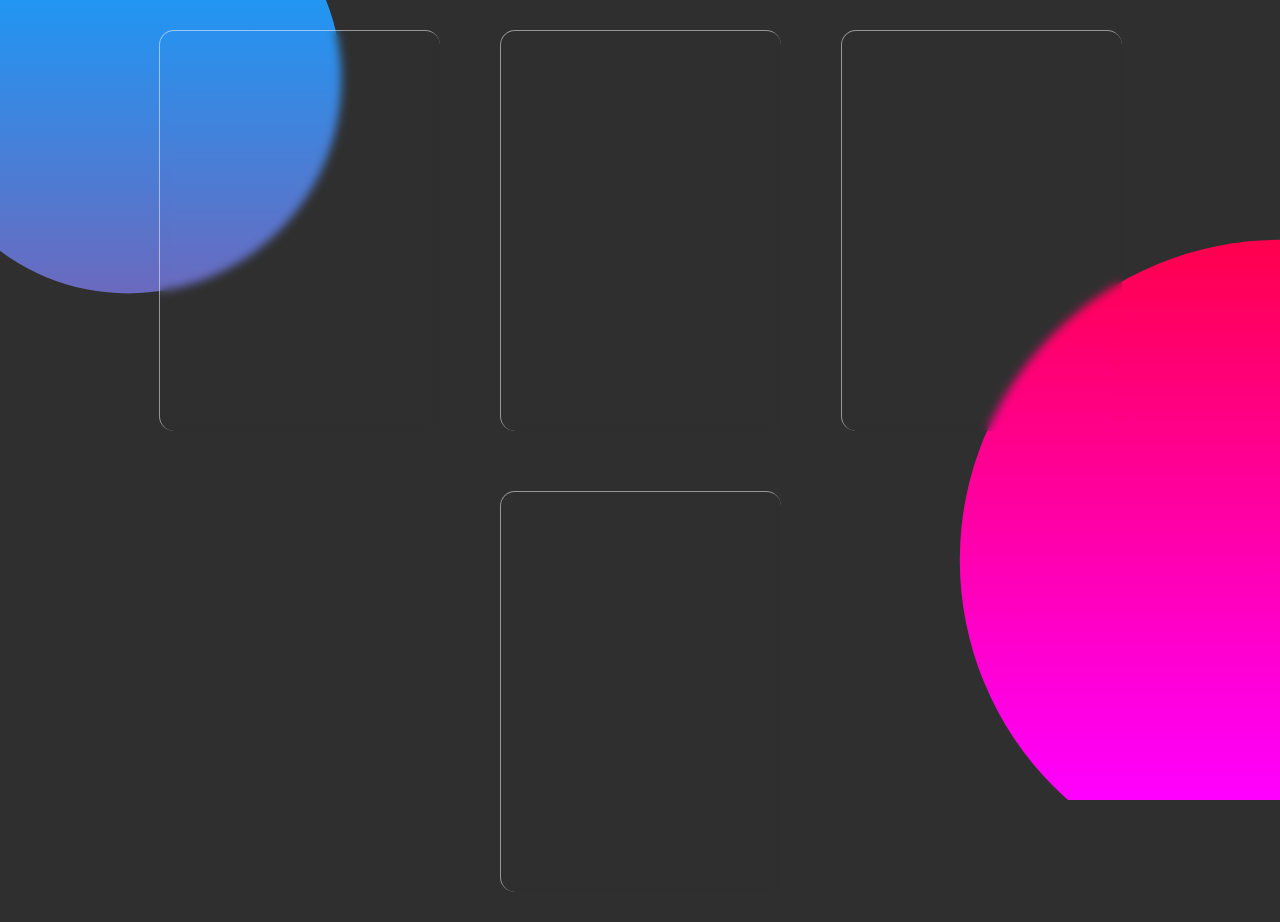
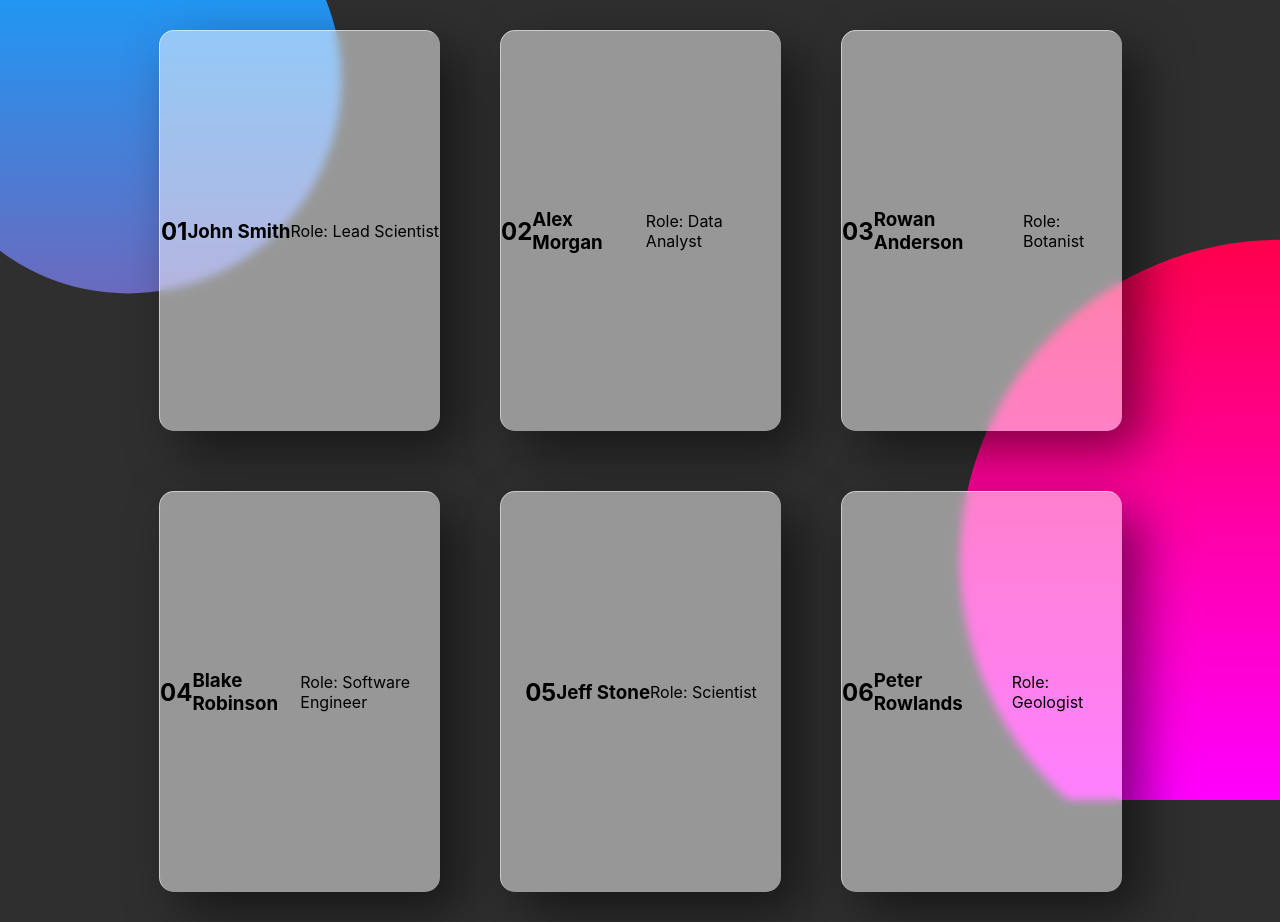
Before and after one commit to TrevorPirie/every-day, a React (Create React App) app: page /glass-morph in a window 1280 px wide. Built offline with nearby package versions, Linux system fonts and the light colour scheme.

Commit message:
Using ref to track

```diff
--- a/src/components/GlassMorph/GlassMorph.css
+++ b/src/components/GlassMorph/GlassMorph.css
@@ -43,9 +43,9 @@
   width: 280px;
   height: 400px;
   margin: 30px;
-  box-shadow: 20px 20 px 50px rgba(0, 0, 0, 0.5);
+  box-shadow: 20px 20px 50px rgba(0, 0, 0, 0.5);
   border-radius: 15px;
-  background-color: (255, 255, 255, 0.5);
+  background-color: rgba(255, 255, 255, 0.5);
   overflow: hidden;
   display: flex;
   justify-content: center;
--- a/src/components/GlassMorph/GlassMorph.tsx
+++ b/src/components/GlassMorph/GlassMorph.tsx
@@ -1,13 +1,40 @@
-import React, { FC, useEffect, useRef } from 'react';
+import React, { FC, MutableRefObject, useEffect, useRef } from 'react';
 import './GlassMorph.css';
 import VanillaTilt from 'vanilla-tilt';
 
 const GlassMorph: FC = (props: any) => {
-  const tilt = useRef([]);
+  const tiltRef = useRef<HTMLDivElement[]>([]);
+
+  const employees = [
+    {
+      name: 'John Smith',
+      role: 'Lead Scientist',
+    },
+    {
+      name: 'Alex Morgan',
+      role: 'Data Analyst',
+    },
+    {
+      name: 'Rowan Anderson',
+      role: 'Botanist',
+    },
+    {
+      name: 'Blake Robinson',
+      role: 'Software Engineer',
+    },
+    {
+      name: 'Jeff Stone',
+      role: 'Scientist',
+    },
+    {
+      name: 'Peter Rowlands',
+      role: 'Geologist',
+    },
+  ];
 
   useEffect(() => {
-    if (tilt?.current)
-      VanillaTilt.init(tilt.current, {
+    if (tiltRef?.current)
+      VanillaTilt.init(tiltRef.current, {
         max: 25,
         speed: 400,
         glare: true,
@@ -18,21 +45,46 @@ const GlassMorph: FC = (props: any) => {
   return (
     <div className='glass-morph-body'>
       <div className='glass-morph-container'>
-        <div ref={(el) => (tilt.current[0] = el)} className='card'>
+        {employees.map((element, index) => (
+          <div
+            key={index}
+            ref={(el: HTMLDivElement) => {
+              if (el) tiltRef.current[index] = el as HTMLDivElement;
+            }}
+            className='card'
+          >
+            <h2>{index <= 8 ? `0${index + 1}` : index}</h2>
+            <h3>{element.name}</h3>
+            <p>Role: {element.role}</p>
+          </div>
+        ))}
+        {/* <div
+          key={0}
+          ref={(el: HTMLDivElement) => {
+            if (el) tiltRef.current[0] = el as HTMLDivElement;
+          }}
+          className='card'
+        >
           <div className='content'>
             <h2>01</h2>
             <h3>John Smith</h3>
             <p>Role: Lead Scientist</p>
           </div>
-        </div>
-        <div ref={tilt} className='card'>
+        </div> */}
+        {/* <div
+          key={1}
+          ref={(el: HTMLDivElement) => {
+            if (el) tiltRef.current[1] = el as HTMLDivElement;
+          }}
+          className='card'
+        >
           <div className='content'>
             <h2>02</h2>
             <h3>Alex Morgan</h3>
             <p>Role: Botanist</p>
           </div>
-        </div>
-        <div ref={tilt} className='card'>
+        </div> */}
+        {/* <div ref={tilt} className='card'>
           <div className='content'>
             <h2>03</h2>
             <h3>Andrew Schofield</h3>
@@ -45,7 +97,7 @@ const GlassMorph: FC = (props: any) => {
             <h3>Andrew Schofield</h3>
             <p>Role: Physicist</p>
           </div>
-        </div>
+        </div>*/}
       </div>
     </div>
   );
```
